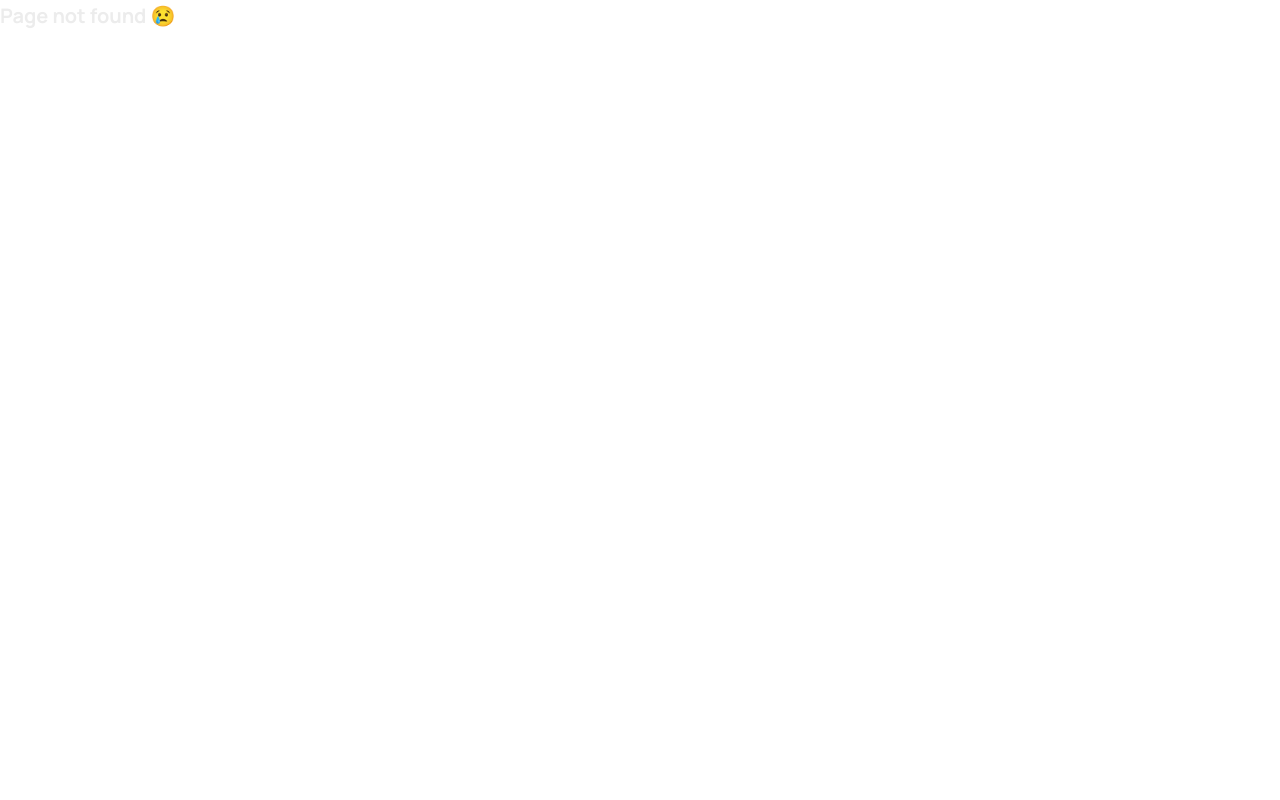
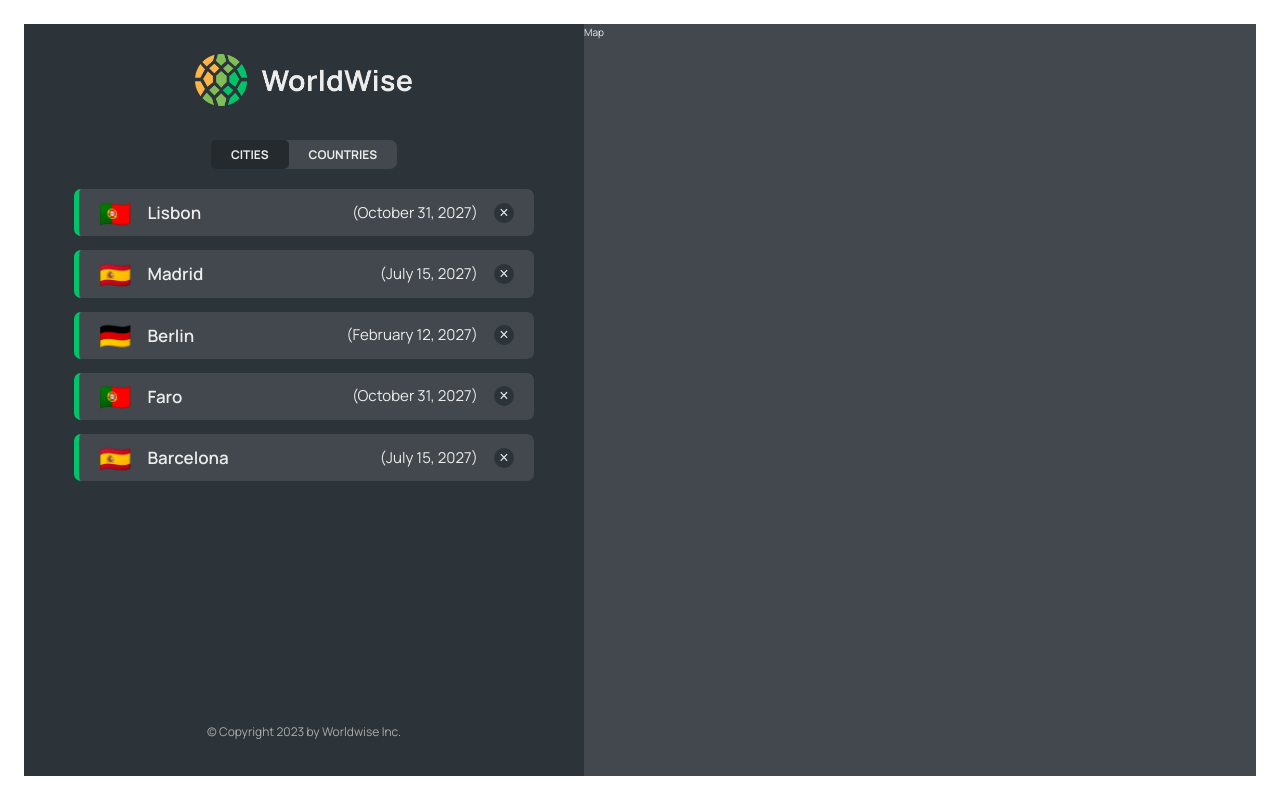
Before and after one commit to harishkrishnan24/worldwise, a React (Vite) app: page /app/cities in a window 1280 px wide. Before the commit this address had no page. Built offline with nearby package versions, Linux system fonts and the light colour scheme; data requests are answered from the project's data file.

Commit message:
cities and countries list

```diff
--- a/data/cities.json
+++ b/data/cities.json
@@ -35,6 +35,30 @@
         "lng": 13.376933665713324
       },
       "id": 98443197
+    },
+    {
+      "cityName": "Faro",
+      "country": "Portugal",
+      "emoji": "🇵🇹",
+      "date": "2027-10-31T15:59:59.138Z",
+      "notes": "My favorite city so far!",
+      "position": {
+        "lat": 38.727881642324164,
+        "lng": -9.140900099907554
+      },
+      "id": 73930383
+    },
+    {
+      "cityName": "Barcelona",
+      "country": "Spain",
+      "emoji": "🇪🇸",
+      "date": "2027-07-15T08:22:53.976Z",
+      "notes": "",
+      "position": {
+        "lat": 40.46635901755316,
+        "lng": -3.7133789062500004
+      },
+      "id": 17806752
     }
   ]
 }
--- a/package.json
+++ b/package.json
@@ -7,9 +7,11 @@
     "dev": "vite",
     "build": "vite build",
     "lint": "eslint . --ext js,jsx --report-unused-disable-directives --max-warnings 0",
-    "preview": "vite preview"
+    "preview": "vite preview",
+    "server": "json-server --watch data/cities.json --port 8000 --delay 500"
   },
   "dependencies": {
+    "json-server": "^0.17.4",
     "react": "^18.2.0",
     "react-dom": "^18.2.0",
     "react-router-dom": "^6.21.1"
--- a/src/App.jsx
+++ b/src/App.jsx
@@ -5,16 +5,55 @@ import Homepage from "./pages/Homepage";
 import PageNotFound from "./pages/PageNotFound";
 import AppLayout from "./pages/AppLayout";
 import Login from "./pages/Login";
+import CityList from "./components/CityList";
+import { useEffect, useState } from "react";
+import CountryList from "./components/CountryList";
+
+const BASE_URL = "http://localhost:8000";
 
 export default function App() {
+  const [cities, setCities] = useState([]);
+  const [isLoading, setIsLoading] = useState(false);
+
+  useEffect(() => {
+    async function fetchCities() {
+      try {
+        setIsLoading(true);
+        const res = await fetch(`${BASE_URL}/cities`);
+        const data = await res.json();
+        setCities(data);
+      } catch (err) {
+        alert("There was an error loading data");
+      } finally {
+        setIsLoading(false);
+      }
+    }
+
+    fetchCities();
+  }, []);
+
   return (
     <BrowserRouter>
       <Routes>
-        <Route path="/" element={<Homepage />} />
+        <Route index path="/" element={<Homepage />} />
         <Route path="product" element={<Product />} />
         <Route path="pricing" element={<Pricing />} />
         <Route path="login" element={<Login />} />
-        <Route path="app" element={<AppLayout />} />
+        <Route path="app" element={<AppLayout />}>
+          <Route
+            index
+            element={<CityList cities={cities} isLoading={isLoading} />}
+          />
+          <Route
+            path="cities"
+            element={<CityList cities={cities} isLoading={isLoading} />}
+          />
+          <Route
+            path="countries"
+            element={<CountryList cities={cities} isLoading={isLoading} />}
+          />
+          <Route path="form" element={<p>Form</p>} />
+        </Route>
         <Route path="*" element={<PageNotFound />} />
       </Routes>
     </BrowserRouter>
--- /dev/null
+++ b/src/components/CityItem.jsx
@@ -0,0 +1,21 @@
+/* eslint-disable react/prop-types */
+import styles from "./CityItem.module.css";
+
+const formatDate = (date) =>
+  new Intl.DateTimeFormat("en", {
+    day: "numeric",
+    month: "long",
+    year: "numeric",
+  }).format(new Date(date));
+
+export default function CityItem({ city }) {
+  const { cityName, emoji, date } = city;
+  return (
+    <li className={styles.cityItem}>
+      <span className={styles.emoji}>{emoji}</span>
+      <h3 className={styles.name}>{cityName}</h3>
+      <time className={styles.date}>({formatDate(date)})</time>
+      <button className={styles.deleteBtn}>&times;</button>
+    </li>
+  );
+}
--- /dev/null
+++ b/src/components/CityList.jsx
@@ -0,0 +1,21 @@
+/* eslint-disable react/prop-types */
+import CityItem from "./CityItem";
+import styles from "./CityList.module.css";
+import Spinner from "./Spinner";
+import Message from "./Message";
+
+export default function CityList({ cities, isLoading }) {
+  if (isLoading) return <Spinner />;
+
+  if (!cities.length)
+    return (
+      <Message message="Add your first city by clicking a city on the map" />
+    );
+  return (
+    <ul className={styles.cityList}>
+      {cities.map((city) => (
+        <CityItem city={city} key={city.id} />
+      ))}
+    </ul>
+  );
+}
--- a/src/components/CountryItem.jsx
+++ b/src/components/CountryItem.jsx
@@ -1,3 +1,4 @@
+/* eslint-disable react/prop-types */
 import styles from "./CountryItem.module.css";
 
 function CountryItem({ country }) {
--- /dev/null
+++ b/src/components/CountryList.jsx
@@ -0,0 +1,30 @@
+/* eslint-disable react/prop-types */
+import CountryItem from "./CountryItem";
+import styles from "./CountryList.module.css";
+import Spinner from "./Spinner";
+import Message from "./Message";
+
+export default function CountryList({ cities, isLoading }) {
+  if (isLoading) return <Spinner />;
+
+  if (!cities.length)
+    return (
+      <Message message="Add your first city by clicking a city on the map" />
+    );
+
+  const countries = cities.reduce((arr, city) => {
+    if (!arr.map((el) => el.country).includes(city.country))
+      return [...arr, { country: city.country, emoji: city.emoji }];
+    else return arr;
+  }, []);
+
+  console.log(countries);
+
+  return (
+    <ul className={styles.countryList}>
+      {countries.map((country, idx) => (
+        <CountryItem country={country} key={idx} />
+      ))}
+    </ul>
+  );
+}
--- a/src/components/Sidebar.jsx
+++ b/src/components/Sidebar.jsx
@@ -1,13 +1,14 @@
 import AppNav from "./AppNav";
 import Logo from "./Logo";
 import styles from "./Sidebar.module.css";
+import { Outlet } from "react-router-dom";
 
 export default function Sidebar() {
   return (
     <div className={styles.sidebar}>
       <Logo />
       <AppNav />
-      <p>List of cities</p>
+      <Outlet />
       <footer className={styles.footer}>
         <p className={styles.copyright}>
           &copy; Copyright {new Date().getFullYear()} by Worldwise Inc.
```
Also changed, not shown: 1 other file (tests, documents, lock files or other folders).
